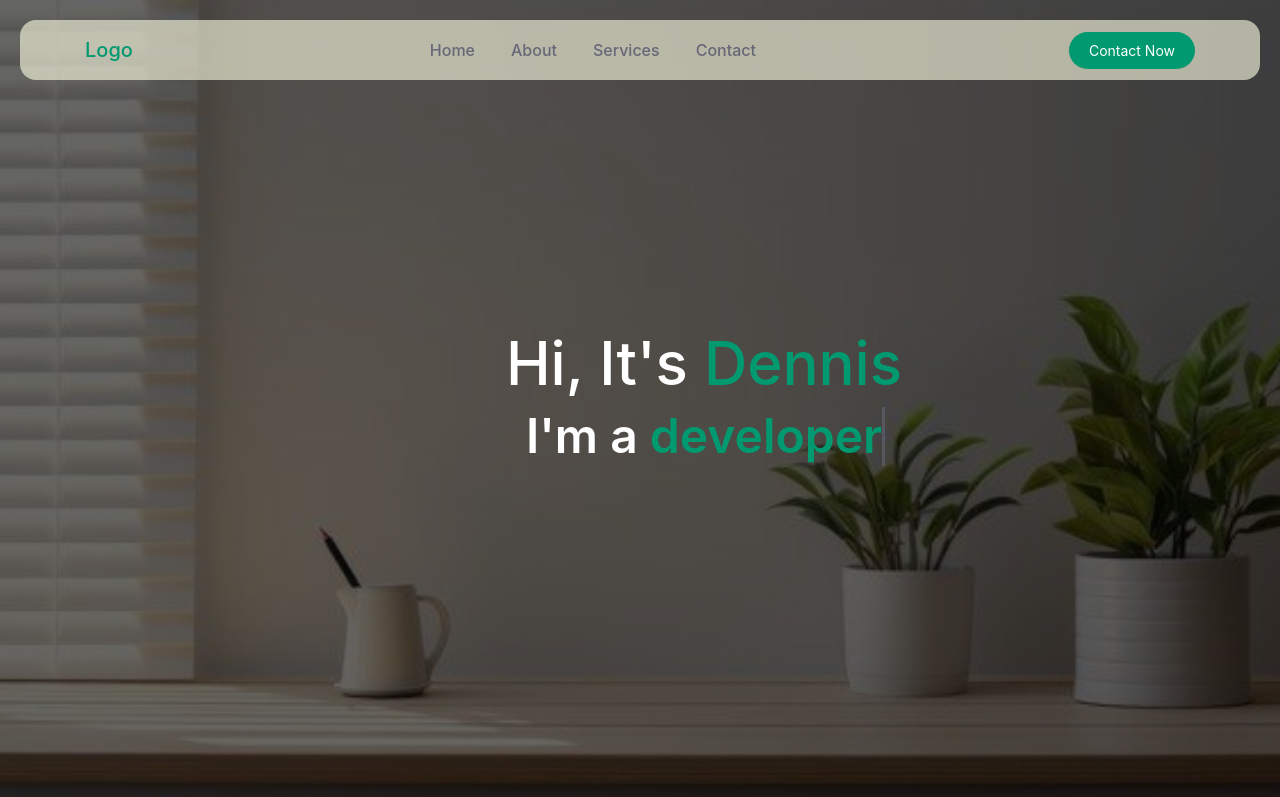
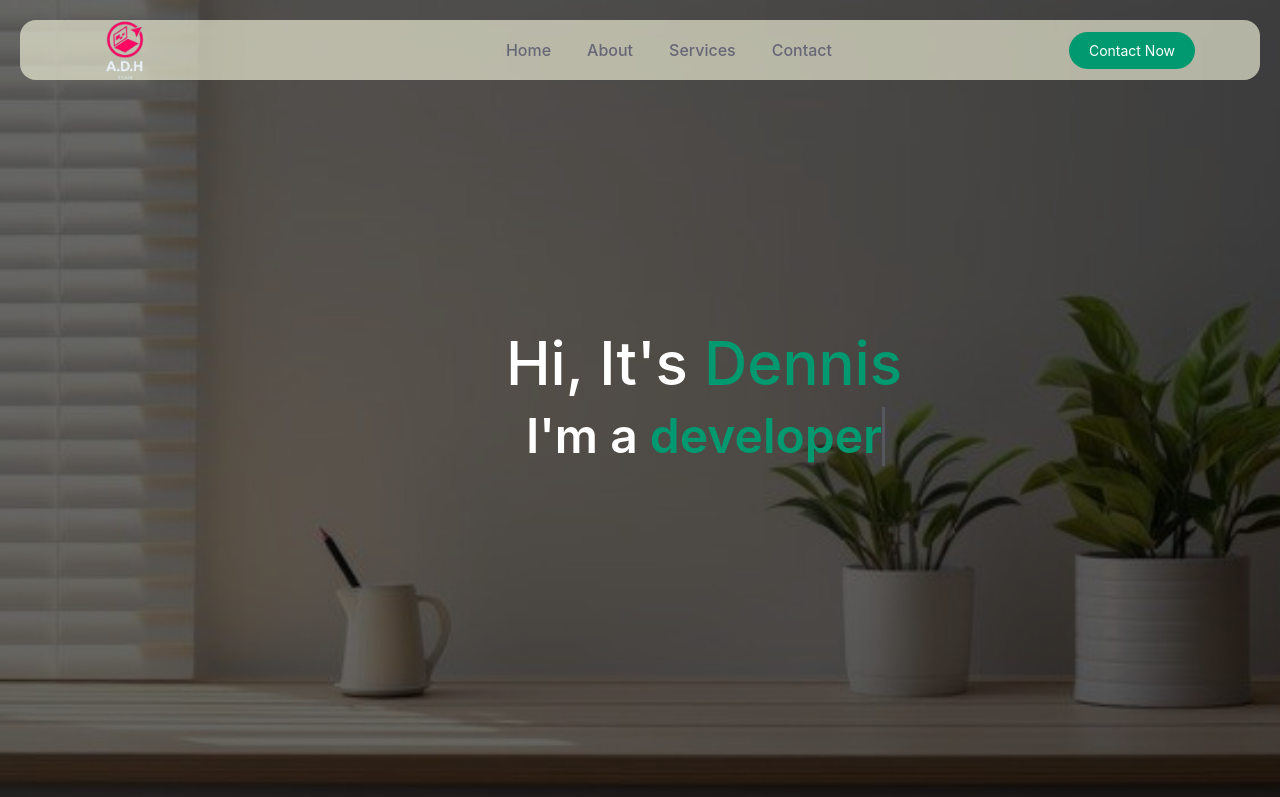
Before and after one commit to EinstFake/PORTFOLIO-G4, a plain HTML site: page index.html in a window 1280 px wide. Shown: the top 797 px of the page. Drawn offline with nearby package versions, Linux system fonts and the light colour scheme.

Commit message:
vino nambahin logo

```diff
--- a/index.html
+++ b/index.html
@@ -28,7 +28,7 @@
   <!-- NAVBAR BY VINO -->
   <nav class="navbar navbar-expand-lg fixed-top">
     <div class="container">
-      <a class="navbar-brand me-auto" href="#">Logo</a>
+      <a class="navbar-brand me-auto" href="#"><img src="c71cb17f1bdd43cbafe0ea1f0080e991-free-removebg-preview.png" alt=""></a>
       <div class="offcanvas offcanvas-end" tabindex="-1" id="offcanvasNavbar" aria-labelledby="offcanvasNavbarLabel">
         <div class="offcanvas-header">
           <h5 class="offcanvas-title" id="offcanvasNavbarLabel">Logo</h5>
--- a/style.css
+++ b/style.css
@@ -9,11 +9,18 @@
     padding: 0.5rem;
 }
 
-.navbar-brand{
-font-weight: 500;
+.navbar-brand img{
+/* font-weight: 500;
 color: #009970;
 font-size: 24px;
-transition: 0.3s color;
+transition: 0.3s color; */
+margin-top: 0.12rem;
+width: 40%;
+transition: 0.4s ease-in-out;
+}
+
+.navbar-brand img:hover{
+    width: 45%;
 }
 
 .login-button{
```
Also changed, not shown: c71cb17f1bdd43cbafe0ea1f0080e991-free-removebg-preview.png (added).
